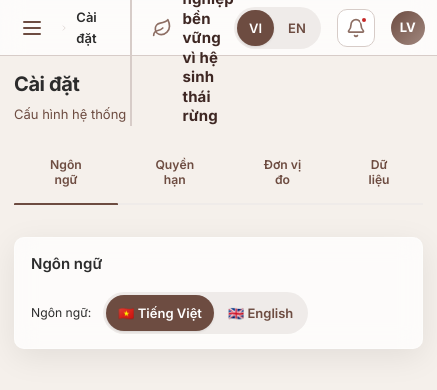
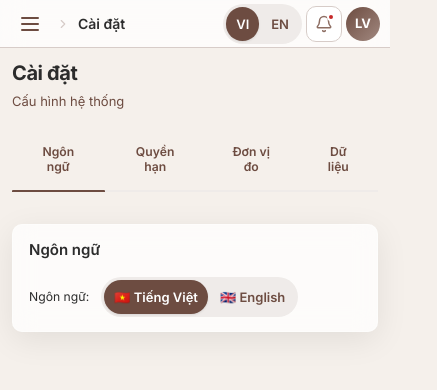
Before and after one commit to locvutrunglvt/SAFE_GIZ, a React (Vite) app: page /settings in a window 390 px wide. Shown: the top 390 px of the page, 437 px wide, since content can reach past the window. Built offline with nearby package versions, Linux system fonts and the light colour scheme; what pocketbase would draw is missing.

Commit message:
fix: lock zoom, font>=13px, single-line text, fix CSS selectors using font-size (dash) instead of fontSize (camelCase)

```diff
--- a/src/index.css
+++ b/src/index.css
@@ -1535,79 +1535,206 @@ input, select, textarea {
   .grid-2 { grid-template-columns: 1fr; }
 }
 
-/* ── Tablet portrait (≤768px) ───────────────────── */
+/* ── Tablet portrait + Phone (≤768px) ────────────── */
 @media (max-width: 768px) {
+
+  /* ★★★ KHÓA ZOOM + FONT TỐI THIỂU 13px ★★★ */
+  html {
+    -webkit-text-size-adjust: 100% !important;
+    -ms-text-size-adjust: 100% !important;
+    touch-action: manipulation !important;
+  }
+  body {
+    font-size: 14px !important;
+    line-height: 1.5 !important;
+    -webkit-font-smoothing: antialiased !important;
+    overflow-x: hidden !important;
+  }
+
+  /* FONT ≥ 13px — override browser-rendered inline styles (font-size with dash!) */
+  [style*="font-size: 9"],
+  [style*="font-size: 10"],
+  [style*="font-size: 11"],
+  [style*="font-size: 12"],
+  [style*="font-size:9"],
+  [style*="font-size:10"],
+  [style*="font-size:11"],
+  [style*="font-size:12"] {
+    font-size: 13px !important;
+  }
+
+  /* TEXT 1 HÀNG — không xuống dòng, cắt ellipsis */
+  td, th,
+  .breadcrumb, .breadcrumb span,
+  .nav-item-label,
+  .page-title,
+  .page-subtitle,
+  .stat-card-label,
+  .province-name {
+    white-space: nowrap !important;
+    overflow: hidden !important;
+    text-overflow: ellipsis !important;
+  }
+
+  /* Sidebar — ẨN mặc định, slide-in khi toggle */
   .sidebar {
     position: fixed;
     left: 0; top: 0; bottom: 0;
     z-index: 150;
-    width: var(--sidebar-collapsed-width);
+    width: 280px;
+    transform: translateX(-100%);
+    transition: transform 0.3s ease;
+  }
+  .sidebar.mobile-open {
     transform: translateX(0);
-  }
-  .sidebar.mobile-open { width: 260px; }
-  .sidebar.mobile-open .sidebar-logo-text,
-  .sidebar.mobile-open .nav-item-label,
-  .sidebar.mobile-open .sidebar-section-title { display: block; opacity: 1; width: auto; height: auto; padding: revert; }
-
-  .main-area { margin-left: var(--sidebar-collapsed-width); }
-  .main-content { padding: var(--space-md); }
-
-  .header { padding: 0 var(--space-md); height: 56px; }
-  .header-left .breadcrumb > span:not(:last-child) { display: none; }
-
-  .page-header { flex-direction: column; align-items: flex-start; gap: 12px; }
-  .page-title { font-size: var(--font-size-xl); }
-
-  .province-cards { grid-template-columns: 1fr; gap: 20px; padding: 0 12px; }
-  .province-select-page { padding: 16px; gap: 16px; }
-  .province-header .giz-logo { width: 220px; }
-  .province-header .project-title { font-size: 22px; }
-  .province-image-wrapper { height: 160px; }
-
-  .card { padding: var(--space-md); border-radius: var(--radius-md); }
-  .card:hover { transform: none; }
-
-  table { font-size: 12px; }
-  table th, table td { padding: 8px 6px !important; }
-
-  .form-grid { grid-template-columns: 1fr; }
-  .stats-grid { grid-template-columns: 1fr 1fr; gap: var(--space-md); }
-  .stat-card-hover:hover { transform: none !important; }
-}
-
-/* ── Smartphone (≤480px) ────────────────────────── */
-@media (max-width: 480px) {
-  html { font-size: 15px; }
-
-  .sidebar { transform: translateX(-100%); width: 280px; transition: transform 0.3s ease; }
-  .sidebar.mobile-open { transform: translateX(0); width: 280px; }
+    width: 280px;
+  }
   .sidebar.mobile-open .sidebar-logo-text,
   .sidebar.mobile-open .nav-item-label,
   .sidebar.mobile-open .sidebar-section-title { display: block; opacity: 1; width: auto; height: auto; }
   .sidebar.mobile-open .nav-item { padding: 12px 16px; font-size: 15px; }
-  .sidebar.mobile-open .nav-item svg { width: 22px; height: 22px; }
-
+  .sidebar.mobile-open .nav-item svg { width: 20px; height: 20px; }
+
+  /* Backdrop */
   .sidebar-backdrop {
     position: fixed; inset: 0;
     background: rgba(0,0,0,0.5);
     z-index: 140;
-    display: block;
   }
   .sidebar-backdrop.hidden { display: none; }
 
-  .main-area { margin-left: 0 !important; }
+  /* Main area — full width */
+  .main-area,
+  .main-area.sidebar-collapsed { margin-left: 0 !important; }
   .main-content { padding: 12px 14px; }
 
-  /* Header — bigger touch targets */
-  .header { padding: 0 12px; height: 56px; }
-  .header-left { gap: 8px; }
-  .header-left > div:last-child { display: none; }
-  .breadcrumb { font-size: 13px; font-weight: 500; }
-  .lang-switcher { gap: 2px; }
-  .lang-btn { padding: 6px 12px; font-size: 13px; min-height: 36px; }
-  .header-btn { width: 38px; height: 38px; }
-  .header-btn svg { width: 20px; height: 20px; }
+  /* Header gọn */
+  .header { padding: 0 10px; height: 48px; overflow: hidden; }
+  .header-left { gap: 6px; overflow: hidden; min-width: 0; flex: 1; }
+  .header-left > div:last-child { display: none !important; }
+  .header-left .breadcrumb > span:not(:last-child) { display: none; }
+  .breadcrumb { font-size: 14px; font-weight: 600; }
+  .lang-btn { padding: 6px 10px; font-size: 13px; min-height: 34px; }
+  .header-btn { width: 36px; height: 36px; }
+  .header-btn svg { width: 18px; height: 18px; }
   .user-avatar { width: 34px; height: 34px; font-size: 13px; }
+  .header-right { gap: 4px; flex-shrink: 0; }
+
+  /* Page header */
+  .page-header { flex-direction: column; align-items: flex-start; gap: 10px; }
+  .page-title { font-size: 18px; font-weight: 700; }
+  .page-subtitle { font-size: 14px; }
+
+  /* Province select */
+  .province-cards { grid-template-columns: 1fr; gap: 16px; padding: 0 12px; }
+  .province-select-page { padding: 16px; gap: 16px; }
+  .province-header .giz-logo { width: 200px; }
+  .province-header .project-title { font-size: 20px; }
+  .province-image-wrapper { height: 150px; }
+
+  /* Cards */
+  .card { padding: 12px 14px; border-radius: var(--radius-md); }
+  .card:hover { transform: none; }
+
+  /* Tables — font 13px, 1 hàng */
+  table { font-size: 13px !important; }
+  table th { font-size: 13px !important; font-weight: 700 !important; }
+  table th, table td { padding: 10px 8px !important; line-height: 1.4 !important; }
+
+  /* Forms */
+  .form-grid { grid-template-columns: 1fr; }
+  .stats-grid { grid-template-columns: 1fr 1fr; gap: 10px; }
+  .stat-card-hover:hover { transform: none !important; }
+
+  /* Buttons */
+  .btn { min-height: 42px; font-size: 14px; padding: 10px 16px; }
+  .page-actions .btn { padding: 8px 14px; font-size: 14px; }
+  .page-actions .btn svg { width: 16px; height: 16px; }
+
+  /* Inputs — 16px chống iOS zoom */
+  input, select, textarea { font-size: 16px !important; min-height: 44px; }
+  .form-group label { font-size: 14px !important; }
+  .form-group input, .form-group select, .form-group textarea { padding: 10px 12px; }
+
+  /* Modals — full screen */
+  .modal {
+    width: 100vw !important;
+    max-width: 100vw !important;
+    max-height: 100vh !important;
+    border-radius: 0 !important;
+  }
+  .modal-overlay { padding: 0 !important; }
+
+  /* Grids 3+ cols → 2 cols */
+  div[style*="repeat(3, 1fr)"],
+  div[style*="repeat(4, 1fr)"],
+  div[style*="repeat(6, 1fr)"] {
+    grid-template-columns: 1fr 1fr !important;
+  }
+  /* Auto-fit grids → 1 col */
+  div[style*="minmax(200px"],
+  div[style*="minmax(220px"],
+  div[style*="minmax(260px"],
+  div[style*="minmax(280px"] {
+    grid-template-columns: 1fr !important;
+  }
+
+  /* Search bars full width */
+  div[style*="max-width: 300"],
+  div[style*="max-width: 320"],
+  div[style*="max-width: 400"],
+  div[style*="max-width:300"],
+  div[style*="max-width:320"],
+  div[style*="max-width:400"] {
+    max-width: 100% !important;
+    flex: 1 !important;
+  }
+
+  /* Detail tabs — cuộn ngang, 1 hàng */
+  .detail-tabs {
+    overflow-x: auto !important;
+    -webkit-overflow-scrolling: touch;
+    flex-wrap: nowrap !important;
+    gap: 2px !important;
+  }
+  .detail-tabs button {
+    flex: 0 0 auto !important;
+    padding: 10px 12px !important;
+    font-size: 13px !important;
+    white-space: nowrap !important;
+  }
+  .detail-tabs button svg {
+    width: 15px !important;
+    height: 15px !important;
+  }
+
+  /* Farm info grid */
+  .farm-info-grid {
+    grid-template-columns: 1fr !important;
+  }
+
+  /* Select filters */
+  select {
+    max-width: none !important;
+    min-height: 42px !important;
+    font-size: 14px !important;
+  }
+
+  /* Action buttons */
+  button[style*="padding: 4px"],
+  button[style*="padding: 5px"] {
+    min-width: 36px !important;
+    min-height: 36px !important;
+    padding: 8px !important;
+  }
+}
+
+/* ── Small phone (≤480px) ───────────────────────── */
+@media (max-width: 480px) {
+  html { font-size: 15px; }
+  body { font-size: 14px !important; }
+
+  .main-content { padding: 10px 12px; }
 
   /* Page header */
   .page-header { margin-bottom: 16px; }
```
Also changed, not shown: 1 other file (tests, documents, lock files or other folders).
